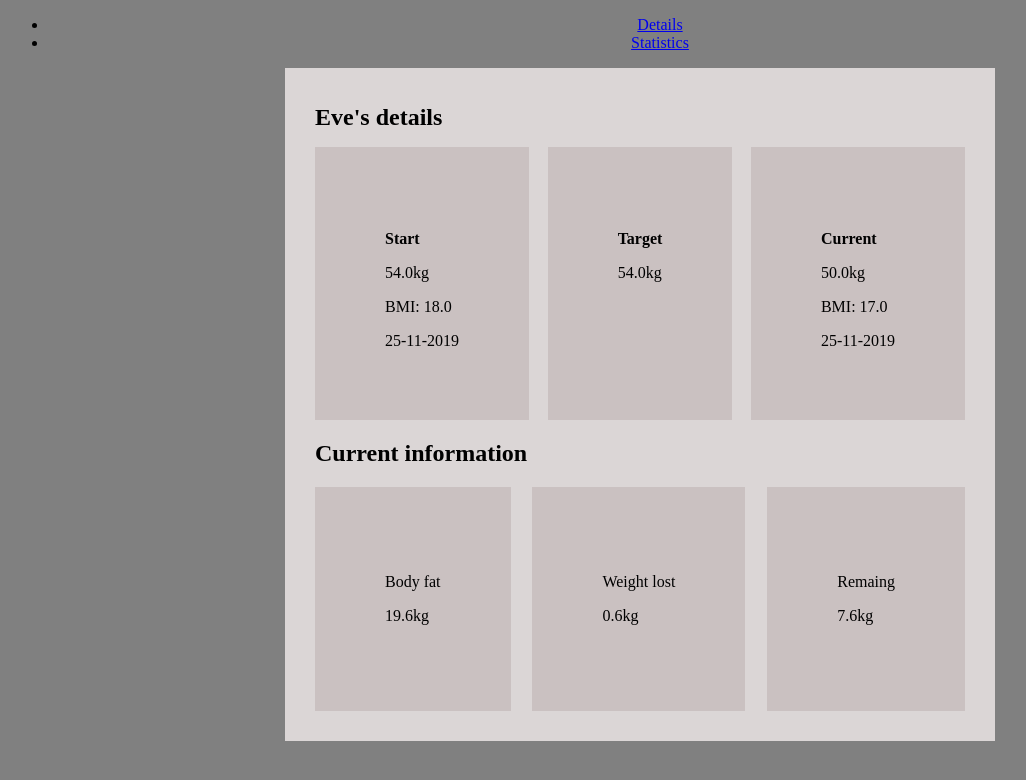
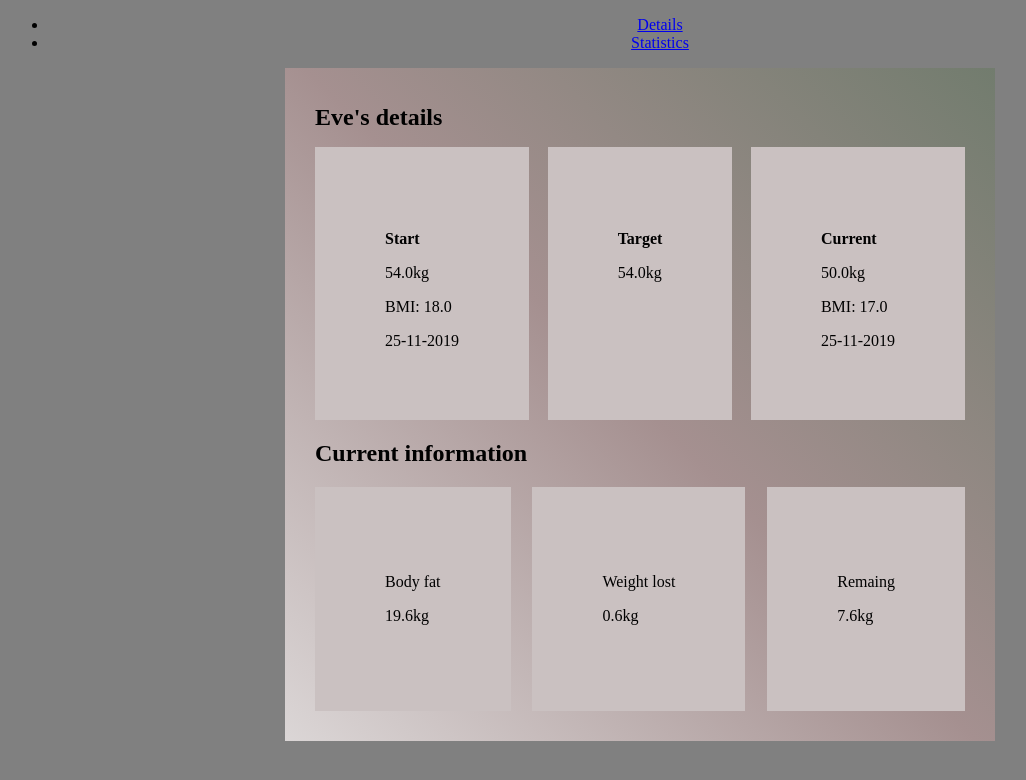
Before and after one commit to EvelyneNamwoyo/WeightTracker, a plain HTML site: page weight-details.html in a window 1280 px wide. Shown: the whole page, without its empty margins (0-1026 px from the left). Drawn offline with Linux system fonts and the light colour scheme.

Commit message:
Added gradient background.

```diff
--- a/styles/style.css
+++ b/styles/style.css
@@ -12,6 +12,8 @@ main {
 
 body.weights-details main {
   padding: 20px 10px 30px 10px;
+  background: linear-gradient(45deg,
+     rgb(219, 214, 214), rgb(165, 144, 144),  rgb(114, 124, 110));
 }
 main h1 {
   font-size: 1.5em;
```
